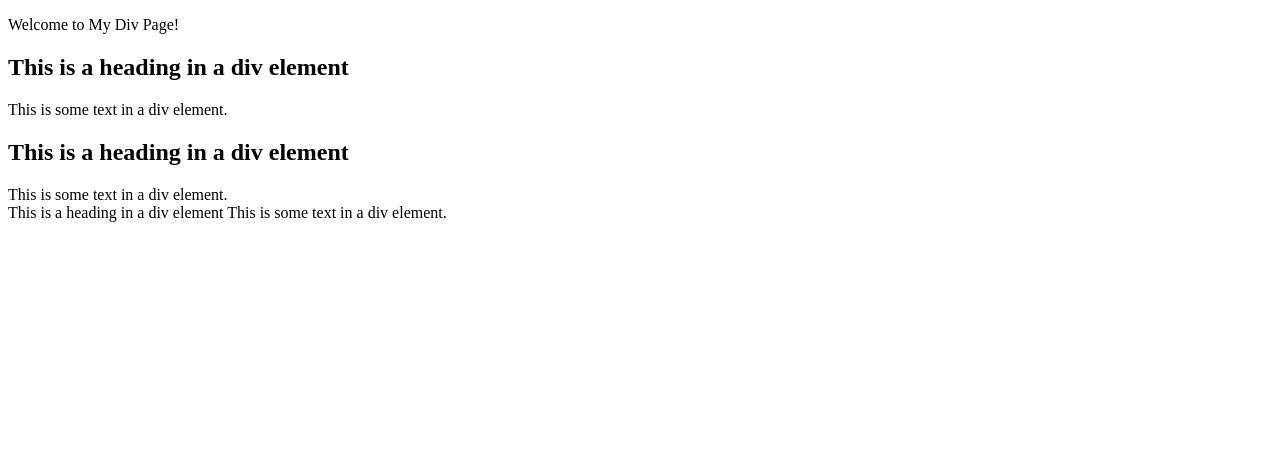
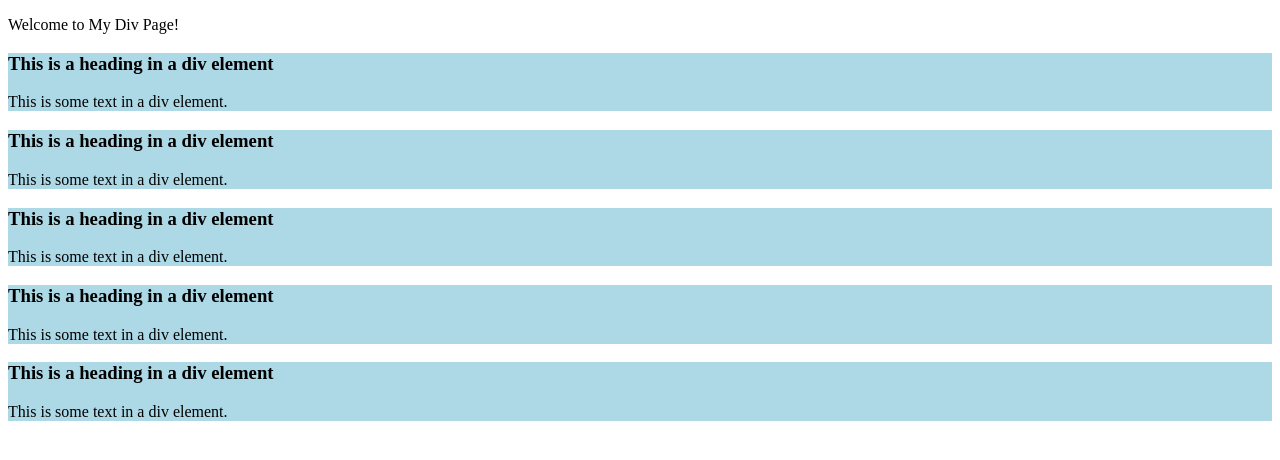
Before and after one commit to Yozelinm/AD320-IA3-Maldonado, a plain HTML site: page index.html in a window 1280 px wide. Drawn offline with Linux system fonts and the light colour scheme.

Commit message:
update background

```diff
--- a/index.html
+++ b/index.html
@@ -8,29 +8,30 @@
 
 <body>
 
-<div style="background-color: #BC8F8F>
-  <h2>This is a heading in a div element</h2>
-  <p1>This is some text in a div element.</p>
-</div>
+<div style="background-color:lightblue">
+  <h3>This is a heading in a div element</h3>
+  <p>This is some text in a div element.</p>
+  </div>
 
-<div style="background-color: #BC8F8F>
-  <h2>This is a heading in a div element</h2>
-  <p2>This is some text in a div element.</p2>
-</div>
+  <div style="background-color:lightblue">
+    <h3>This is a heading in a div element</h3>
+    <p>This is some text in a div element.</p>
+  </div>
 
-<div style="background-color: #BC8F8F>
-  <h2>This is a heading in a div element</h2>
-  <p3>This is some text in a div element.</p>
-</div>
 
-<div style="background-color: #BC8F8F>
-  <h2>This is a heading in a div element</h2>
-  <p4>This is some text in a div element.</p4>
-</div>
+  <div style="background-color:lightblue">
+    <h3>This is a heading in a div element</h3>
+    <p>This is some text in a div element.</p>
+  </div>
 
-<div style="background-color: #BC8F8F>
-  <h2>This is a heading in a div element</h2>
-  <p5>This is some text in a div element.</p>
-</div>
+  <div style="background-color:lightblue">
+    <h3>This is a heading in a div element</h3>
+    <p>This is some text in a div element.</p>
+  </div>
+
+  <div style="background-color:lightblue">
+    <h3>This is a heading in a div element</h3>
+    <p>This is some text in a div element.</p>
+  </div>
 
 </body>
```
